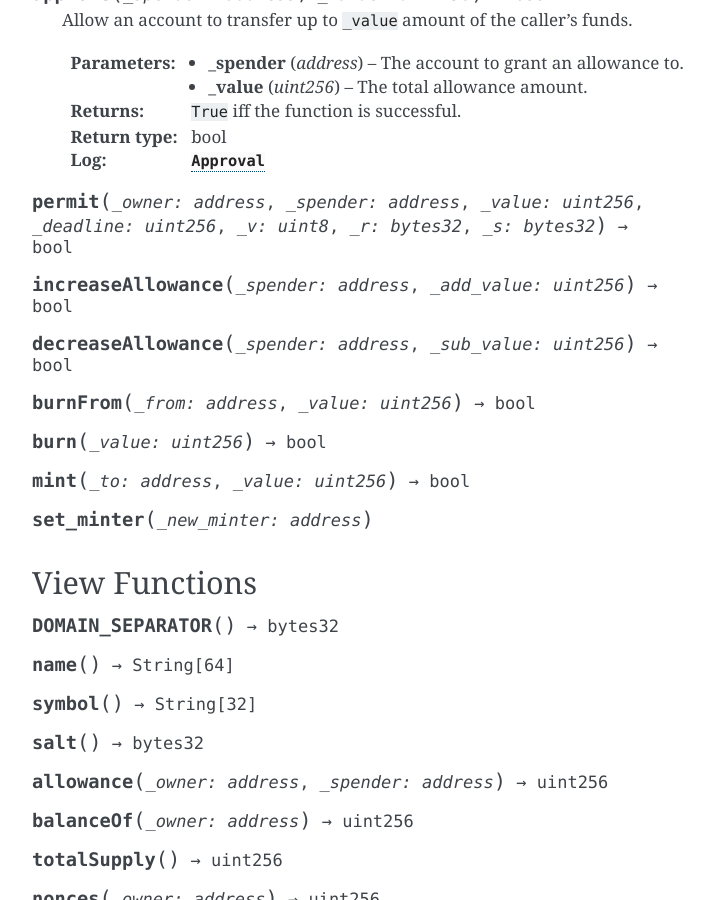
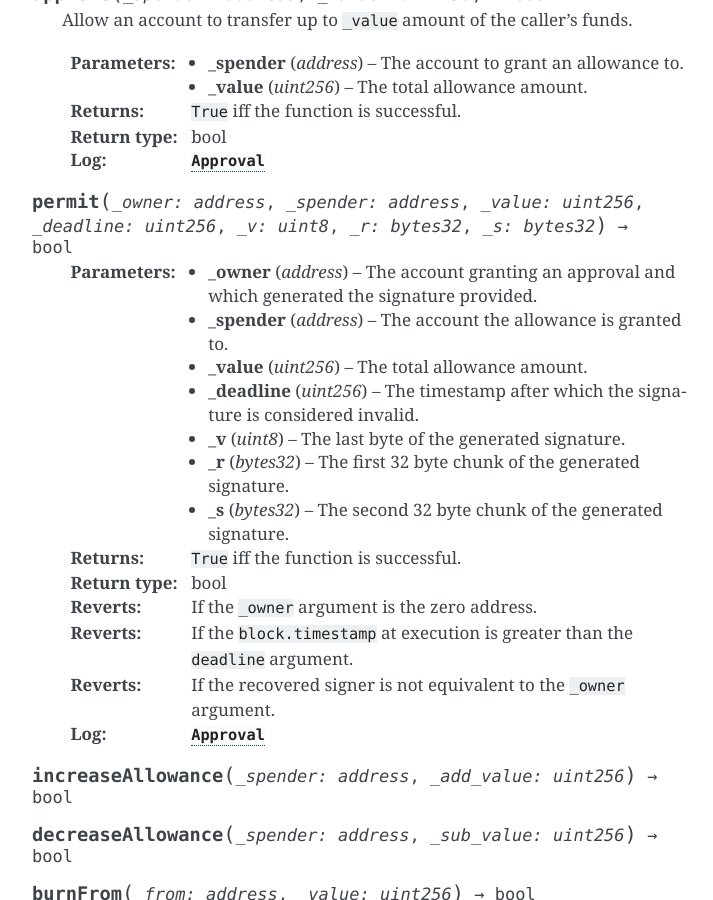
Before and after one commit to curvefi/curve-stablecoin, a Sphinx documentation site: the page built from docs/source/stablecoin.rst, in a window 1280 px wide and 900 px high, scrolled down 882 px. Shown: the whole window, without its empty margins (388-1101 px from the left). Built offline with Sphinx 7.4.7, drawn with Linux system fonts in a browser that asks for light colours.

Commit message:
docs: permit function docs

```diff
--- a/docs/source/stablecoin.rst
+++ b/docs/source/stablecoin.rst
@@ -46,6 +46,20 @@ Functions
 
 .. function:: permit(_owner: address, _spender: address, _value: uint256, _deadline: uint256, _v: uint8, _r: bytes32, _s: bytes32) -> bool
 
+    :param address _owner: The account granting an approval and which generated the signature provided.
+    :param address _spender: The account the allowance is granted to.
+    :param uint256 _value: The total allowance amount.
+    :param uint256 _deadline: The timestamp after which the signature is considered invalid.
+    :param uint8 _v: The last byte of the generated signature.
+    :param bytes32 _r: The first 32 byte chunk of the generated signature.
+    :param bytes32 _s: The second 32 byte chunk of the generated signature.
+    :returns: ``True`` iff the function is successful.
+    :rtype: bool
+    :reverts: If the ``_owner`` argument is the zero address.
+    :reverts: If the ``block.timestamp`` at execution is greater than the ``deadline`` argument.
+    :reverts: If the recovered signer is not equivalent to the ``_owner`` argument.
+    :log: :class:`Approval`
+
 .. function:: increaseAllowance(_spender: address, _add_value: uint256) -> bool
 
 .. function:: decreaseAllowance(_spender: address, _sub_value: uint256) -> bool
```
